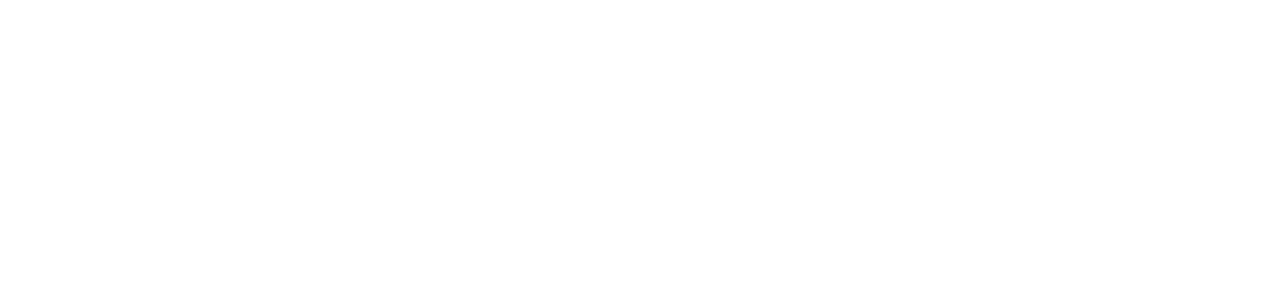
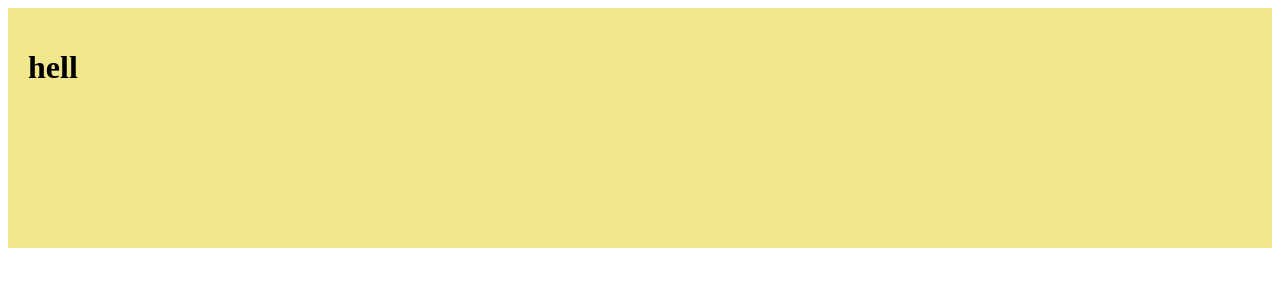
Before and after one commit to engineera734/lec8, a plain HTML site: page index.htm in a window 1280 px wide. Drawn offline with Linux system fonts and the light colour scheme.

Commit message:
adding div style

```diff
--- a/index.htm
+++ b/index.htm
@@ -7,6 +7,8 @@
     <link rel="stylesheet" href="style.css">
 </head>
 <body>
-
+    <div class="content">
+        <h1>hell</h1>
+    </div>
 </body>
 </html>
--- a/style.css
+++ b/style.css
@@ -0,0 +1,5 @@
+.content{
+    background-color: khaki;
+    height: 200px;
+    padding: 20px;
+}
```
